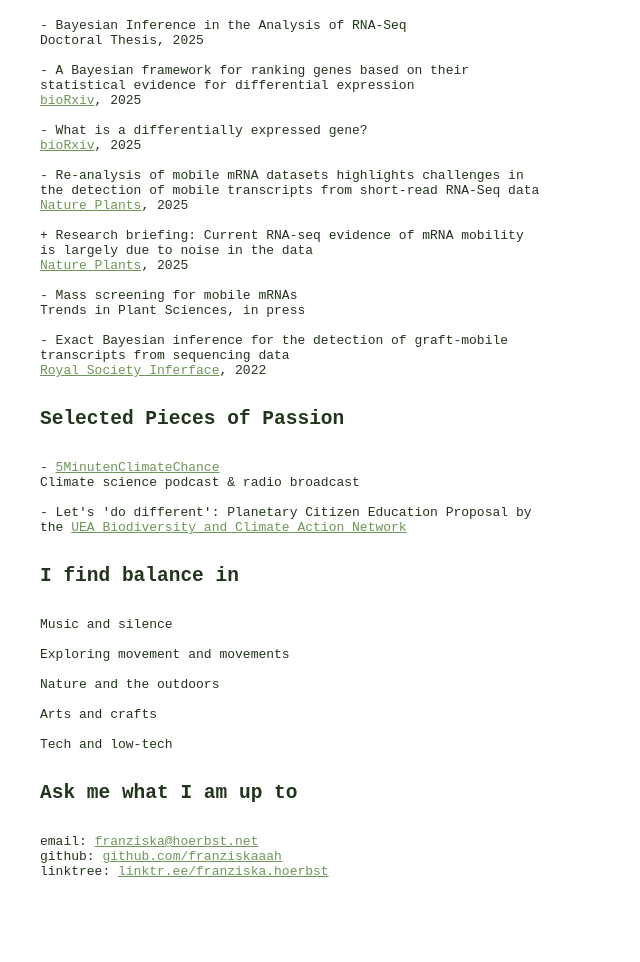
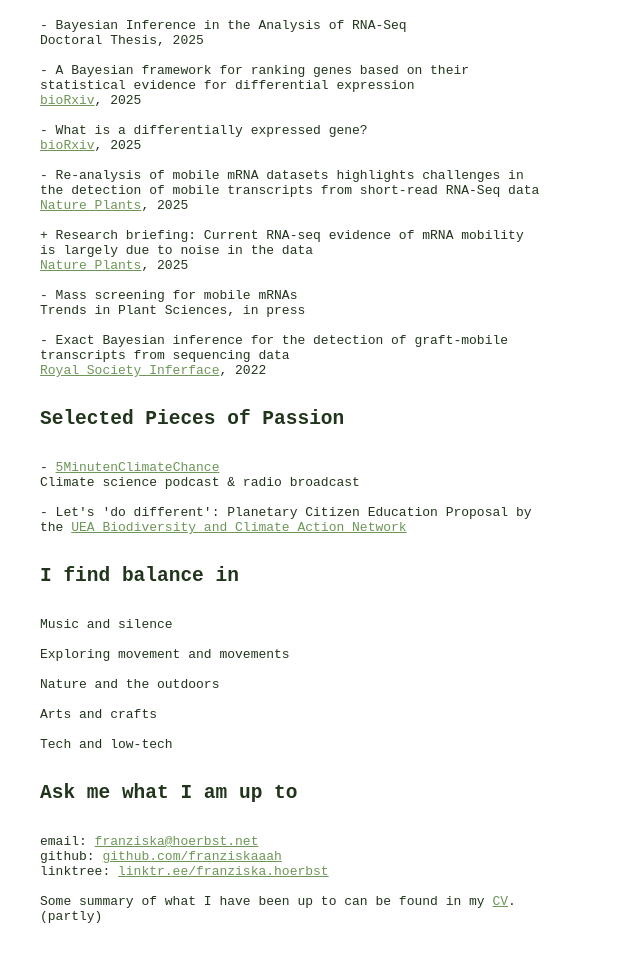
Before and after one commit to franziskaaah/franziskaaah.github.io, a plain HTML site: page index.html in a window 1280 px wide. Shown: the part 1118-2080 px from the top of the page, without its empty margins (0-640 px from the left). Drawn offline with Linux system fonts and the light colour scheme.

Commit message:
Update index.html

```diff
--- a/index.html
+++ b/index.html
@@ -157,6 +157,8 @@
             github: <a href="https://github.com/franziskaaah">github.com/franziskaaah</a>
             linktree: <a href="https://linktr.ee/franziska.hoerbst">linktr.ee/franziska.hoerbst</a>
 
+            Some summary of what I have been up to can be found in my <a href="FRANZISKA_HOERBST_CV.pdf">CV</a>. (partly)
+
         </p>
     </div>
 </body>
```
